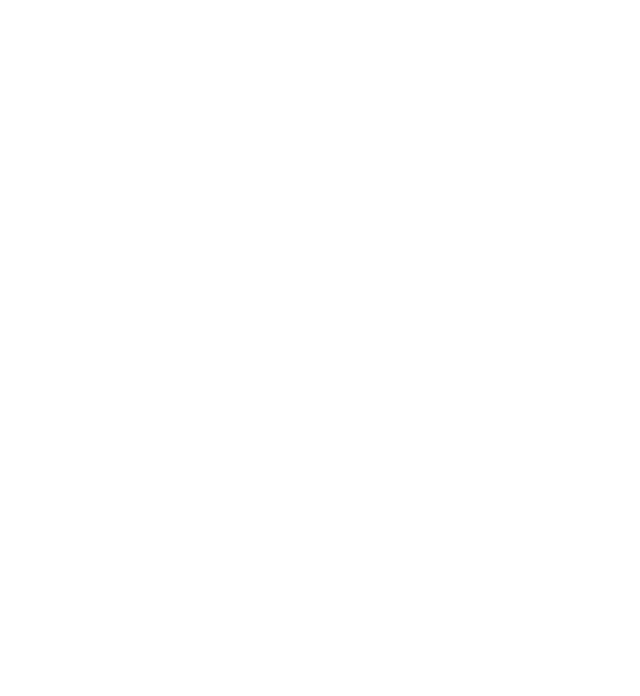
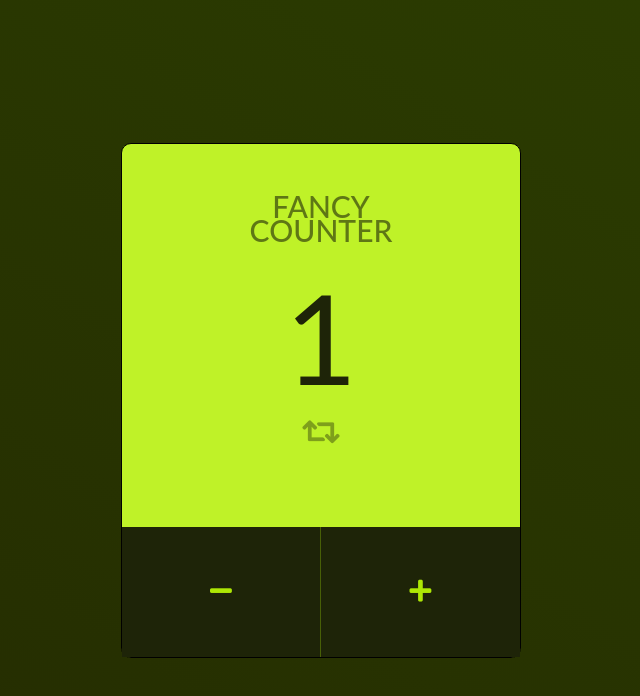
Before and after one commit to dklobucar7/fancyCounter-app, a plain HTML site: page index.html in a window 1280 px wide. Shown: the whole page, without its empty margins (319-959 px from the left). Drawn offline with Linux system fonts and the light colour scheme; a small style sheet from the web is missing.

Commit message:
Layout finished

```diff
--- a/index.html
+++ b/index.html
@@ -12,7 +12,7 @@
       integrity="sha512-rSWTr6dChYCbhpHaT1hg2tf4re2jUxBWTuZbujxKg96+T87KQJriMzBzW5aqcb8jmzBhhNSx4XYGA6/Y+ok1vQ=="
       crossorigin="anonymous"
     />
-    <!--FONT AWESOME-->
+    <!-- FONTAWESOME-ICONS -->
     <link
       rel="stylesheet"
       href="https://cdnjs.cloudflare.com/ajax/libs/font-awesome/5.15.1/css/all.min.css"
@@ -25,15 +25,20 @@
   </head>
   <body class="app">
     <div class="app__container">
-      <div class="app__interface">
-        <h1>Fancy Counter</h1>
-        <main class="app_main"></main>
-        <img src="" alt="" class="app__icon" />
-        <section class="button">
-          <button class="button card_button"></button>
-          <button class="button card_button"></button>
-        </section>
-      </div>
+      <h1>Fancy <br />Counter</h1>
+      <main class="app__main">
+        <div class="app__counter">1</div>
+        <i class="fas fa-retweet app__icon"></i>
+      </main>
+
+      <section class="button__group">
+        <button class="button minus__button">
+          <i class="fas fa-minus"></i>
+        </button>
+        <button class="button plus__button">
+          <i class="fas fa-plus"></i>
+        </button>
+      </section>
     </div>
 
     <script src="script.js" charset="UTF-8"></script>
--- a/style.css
+++ b/style.css
@@ -29,17 +29,31 @@ a {
 .app {
     font-family: 'Lato', sans-serif; /*if Lato isn't avaible, use sanf-serif font*/
     font-size: 15px;
-    color: #fff;
+    color: #000;
     height: 100vh; /*we don't want to scroll */
     width: 100vw;
+    background: linear-gradient(to right top,#242B01, #2C3E01);
+    display: flex;
+    justify-content: center;
+    align-items: center;
+
 
 
 }
 
 /* STYLES*/
 .app__container {
-
-
+    height: 515px;
+    width: 400px;
+    margin:0;
+    padding: 0;
+    color: #1E2408;
+    border: black 1px solid;
+    border-radius: 10px;
+    background-color: #BFF228;
+    display: flex;
+    flex-direction: column;
+    align-items: center;
 }
 
 .app__interface {
@@ -47,17 +61,58 @@ a {
 }
 
 h1 {
+    text-transform: uppercase;
+    text-align: center;
+    font-weight: 500;
+    color: rgba(30,36,8, 0.6);
+    margin-top: 50px;
+    margin-bottom: 20px;
+    line-height: 0.8;
+
+
+}
+
+.app__counter {
+    font-size: 125px;
+    margin-bottom: 5px;
+
+
+}
+
+.app__icon {
+    font-size: 30px;
+    color: rgba(30,36,8, 0.4);
 
 }
 
 .app__main {
+    display: flex;
+    flex-direction: column;
+    justify-content: center;
+    align-items: center;
+    margin-bottom: 80px;
+}
+
+.button__group{
+    background-color: #1E2408;
+    width: 100%;
+    height: 100%;
+    display: flex;
+    justify-content: center;
+}
+
+.button {
+    color: #ADE705;
+    font-size: 50px;
+    width: 50%;
 
 }
 
-.app__icon {
-
+.minus__button {
+    border-right: 1px solid rgba(173,231,5, 0.3);
+    font-size: 25px;
 }
 
-.card_button {
-
+.plus__button {
+    font-size: 25px;
 }
```
